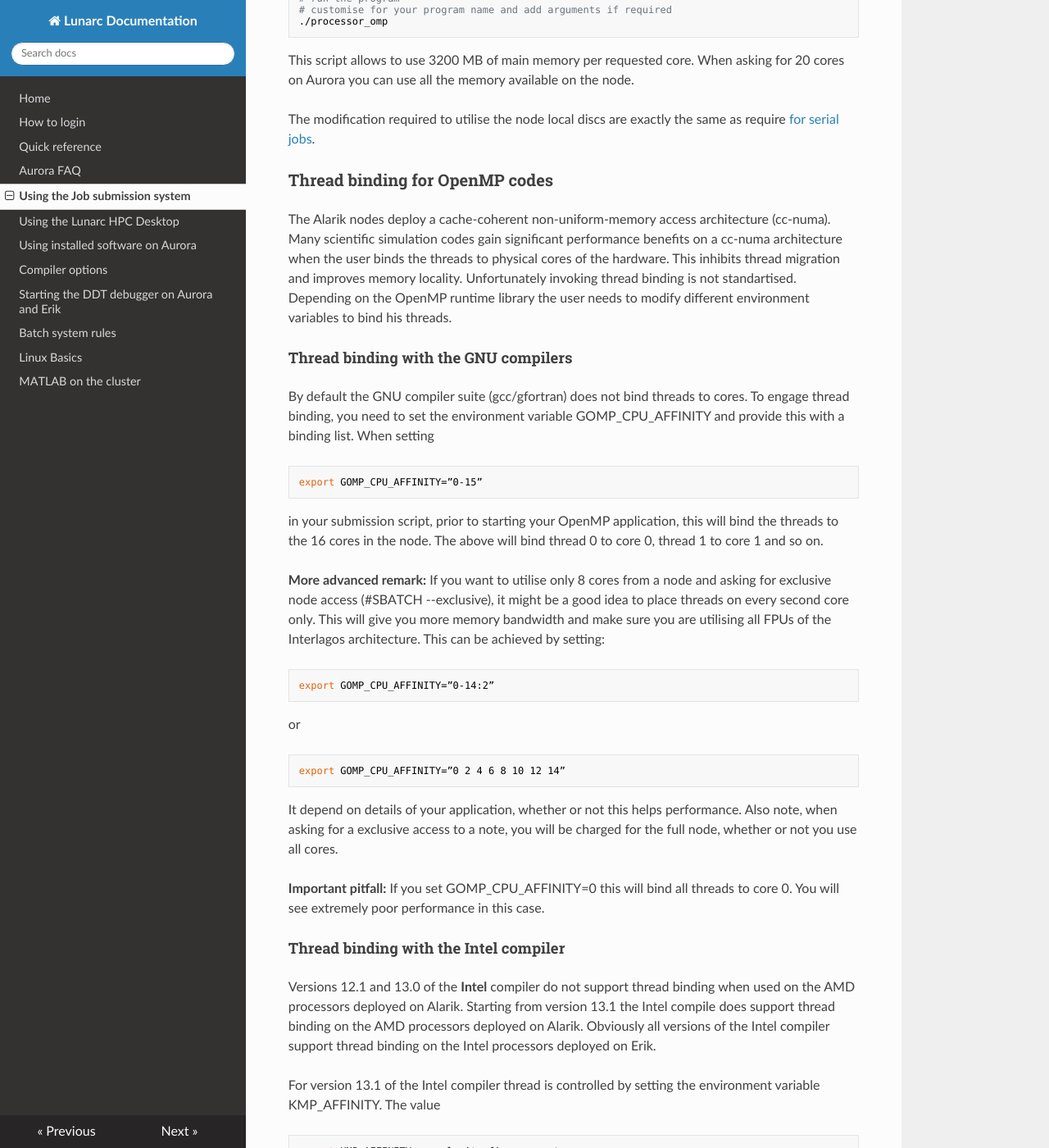
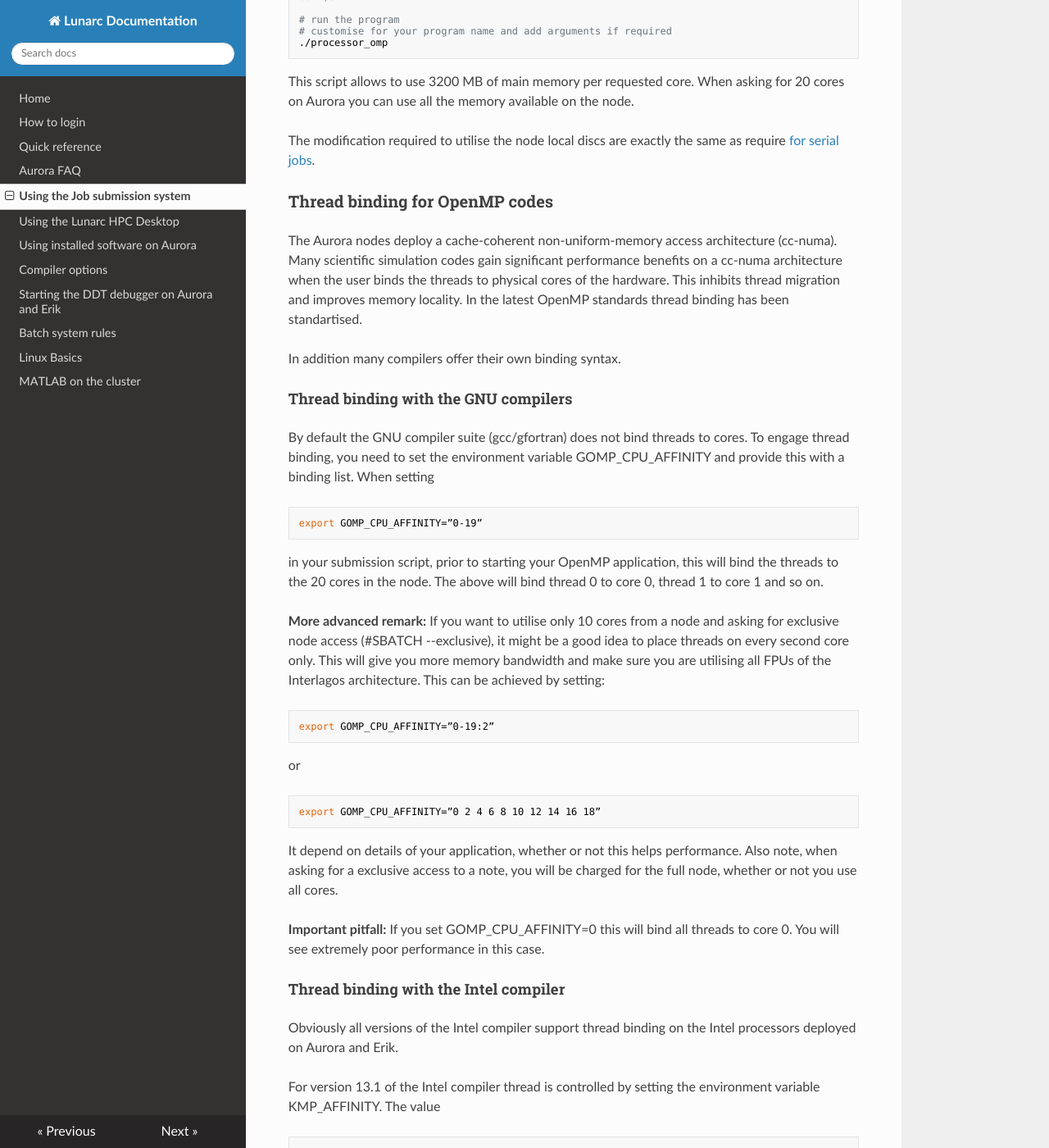
Before and after one commit to lunarc/lunarc_docs, an MkDocs documentation site: the page built from docs/batch_system.md, in a window 1280 px wide and 1400 px high, scrolled down 24791 px. Shown: the whole window at 82% size. Built offline with MkDocs 1.6.1, drawn with Linux system fonts in a browser that asks for light colours; nearby versions of some CDN libraries; old or Windows-style settings are respelled for this version of MkDocs; some of the changed text lies outside the part shown.

Commit message:
Removal of Alarik references, added information on GPU partition

```diff
--- a/docs/batch_system.md
+++ b/docs/batch_system.md
@@ -50,7 +50,7 @@
 
 This should deliver a screen output similar to
 
-    [fred@alarik Serial]$ sbatch echo_script.sh
+    [fred@aurora Serial]$ sbatch echo_script.sh
     Submitted batch job 7185
 
 Where 7185 is the job number assigned by SLURM. Once your job has
@@ -160,6 +160,32 @@
 
     #SBATCH --reservation=lu2016-x-xx
 
+#### Accessing GPUs in the LU partition
+
+A number of compute nodes in the Lund University partition are equiped
+with GPUs.  These nodes are equiped with 2 Nvidia K80 cards that have
+been configured as four K40 cards.
+
+To access the GPU nodes you need to be a member in an LU project.  In
+your job script you need to specify the GPU-partition (instead of the
+LU-partition):
+
+    #SBATCH -p gpu
+
+and the number of GPUs required as a *generic consumable resource*.
+The line:
+
+    #SBATCH --gres=gpu:2
+
+will request two K40 cards for you.  We recommend specifying no more
+than five cores per requested GPU.  A number of GPU nodes have less
+memory per node available for the users.  We would like to ask users to add a
+line:
+
+    #SBATCH --mem-per-cpu=3000
+
+to standard job submission scripts.
+
 ### Specifying memory requirements
 
 #### Aurora
@@ -181,26 +207,6 @@
 with eight cores each. The default memory request per core is therefore
 4000 MB of memory. As in the case of Aurora, if more than 4000MB of
 memory per core is needed it has to be described as above.
-
-#### Alarik
-Alarik has 32 GB of memory installed on the small memory nodes and 64 GB
-of memory on the large memory nodes. The default memory request per core
-on the system is 2000 MB (a sixteenth of 32GB). If more then 2000 MB per
-core is needed it has to be requested explictly with the
-**--mem-per-cpu** option of sbatch. In this case you also have to
-request allocation on a large memory node using the **-C mem64GB**
-option of sbatch. The following show an example how to request 4000 MB
-of main memory per compute core used:
-
-    #SBATCH -C mem64GB
-    #SBATCH --mem-per-cpu=4000
-
-When requesting more than 2000 MB of memory, your jobs may spend a
-longer time in the queue, waiting for execution, since it needs to wait
-for run-slot(s) on the large memory nodes to become available. When
-requesting more then 4000 MB per processing core, your jobs will be
-charged at a higher rate. In this case some processing cores have to
-remain idle since you are using more than your fair share of memory.
 
 
 ### Controlling job output
@@ -255,14 +261,14 @@
 want to start a parallel job, which uses the mesh. You first submit the
 mesh creation job using sbatch
 
-    [fred@alarik Simcode]$ sbatch run_mesh.sh
+    [fred@aurora Simcode]$ sbatch run_mesh.sh
     Submitted batch job 8042
 
 As discussed, sbatch returns you a jobid, 8042 in this example. You use
 this to declare your dependency when submitting the simulation job to
 the queue
 
-    [fred@alarik Simcode]$ sbatch -d afterok:8042 run_sim.sh
+    [fred@aurora Simcode]$ sbatch -d afterok:8042 run_sim.sh
     Submitted batch job 8043
 
 When using squeue to monitor job 8043, this should now be in status
@@ -373,9 +379,8 @@
 only specify items 1 and 3.
 
 It is typically not advisable to have the product of items 2 and 3
-exceeding the number of cores per node, which is 16 for standard Alarik
-and Erik compute nodes. On the Alarik extra compute nodes this number is
-48. In most cases users requesting multiple nodes will want the product
+exceeding the number of cores per node, which is 16 Erik compute nodes
+and 20 for Aurora compute nodes. In most cases users requesting multiple nodes will want the product
 to equal the number of cores per node. The syntax how to control nodes,
 tasks per node and threads per task is explaned below.
 
@@ -391,8 +396,8 @@
 
 to your job script will ensure that SLURM will allocate dedicated nodes
 to your job. Obviously your project gets charged for the full costs of
-the nodes you are using, that is in case of Alarik and Erik 16 cores per
-node.
+the nodes you are using, that is 20 cores per node in case of Aurora nodes and
+16 cores per node in case of Erik.
 
 ### Specifying the number of nodes required for the job
 
@@ -501,9 +506,8 @@
 earlier Lunarc systems and a [separate guide](http://lunarc-documentation.readthedocs.org/en/latest/aurora_modules/) is available.
 When compiling code using a [toolchain](http://lunarc-documentation.readthedocs.org/en/latest/aurora_modules/#compiling-code-and-using-toolchains) module is recommended.
 
-On Alarik we automatically load a modern version of the GCC compiler,
-which supports the deployed AMD Opteron processors. At the time of
-writing this is version 4.6.2 of GCC. If you prefer using a different
+On Erik we automatically load a modern version of the GCC compiler,
+which supports the deployed AMD Opteron processors. If you prefer using a different
 compiler, you can add the desired module, e.g., version 12.1 of the
 Intel compiler
 
@@ -514,9 +518,6 @@
 problem, but the compiler wrappers in the openmpi modules have the same
 names and it safest to only have one loaded at a time.
 
-On Erik the same compilers as on Alarik are present. Note that the
-processors on Erik are of the Intel Xeon type and thus utilize the mkl
-as supplied.
 
 ### SLURM variables
 
@@ -613,7 +614,7 @@
 be held in the queue until the requested resources become available. A
 typical use case looks as follows:
 
-    [fred@alarik MPItest]$ sbatch runjob.sh
+    [fred@aurora MPItest]$ sbatch runjob.sh
     Submitted batch job 7197
 
 User fred submitted the script runjob.sh to the job queue and got the
@@ -991,7 +994,7 @@
 jobs on 32 cores. The jobid of the job is 8070. The output shows the
 job-steps the script is presently processing
 
-    [fred@alarik MultiSerialTest]$ squeue -j 8070 -s
+    [fred@aurora MultiSerialTest]$ squeue -j 8070 -s
     STEPID NAME PARTITION USER TIME NODELIST
     8070.130 small_ex snic fred 2:09 an074
     8070.133 small_ex snic fred 2:02 an073
@@ -1280,14 +1283,15 @@
 
 ### Thread binding for OpenMP codes
 
-The Alarik nodes deploy a cache-coherent non-uniform-memory access
+The Aurora nodes deploy a cache-coherent non-uniform-memory access
 architecture (cc-numa). Many scientific simulation codes gain
 significant performance benefits on a cc-numa architecture when the user
 binds the threads to physical cores of the hardware. This inhibits
-thread migration and improves memory locality. Unfortunately invoking
-thread binding is not standartised. Depending on the OpenMP runtime
-library the user needs to modify different environment variables to bind
-his threads.
+thread migration and improves memory locality. In the latest OpenMP
+standards thread binding has been standartised.
+
+In addition many compilers offer their own binding syntax.
+
 
 #### Thread binding with the GNU compilers
 
@@ -1296,23 +1300,23 @@
 variable GOMP_CPU_AFFINITY and provide this with a binding list. When
 setting
 
-    export GOMP_CPU_AFFINITY=”0-15”
+    export GOMP_CPU_AFFINITY=”0-19”
 
 in your submission script, prior to starting your OpenMP application,
-this will bind the threads to the 16 cores in the node. The above will
+this will bind the threads to the 20 cores in the node. The above will
 bind thread 0 to core 0, thread 1 to core 1 and so on.
 
-**More advanced remark:** If you want to utilise only 8 cores from a
+**More advanced remark:** If you want to utilise only 10 cores from a
 node and asking for exclusive node access (#SBATCH --exclusive), it
 might be a good idea to place threads on every second core only. This
 will give you more memory bandwidth and make sure you are utilising all
 FPUs of the Interlagos architecture. This can be achieved by setting:
 
-    export GOMP_CPU_AFFINITY=”0-14:2”
+    export GOMP_CPU_AFFINITY=”0-19:2”
 
 or
 
-    export GOMP_CPU_AFFINITY=”0 2 4 6 8 10 12 14”
+    export GOMP_CPU_AFFINITY=”0 2 4 6 8 10 12 14 16 18”
 
 It depend on details of your application, whether or not this helps
 performance. Also note, when asking for a exclusive access to a note,
@@ -1325,11 +1329,9 @@
 
 #### Thread binding with the Intel compiler
 
-Versions 12.1 and 13.0 of the **Intel** compiler do not support thread
-binding when used on the AMD processors deployed on Alarik. Starting
-from version 13.1 the Intel compile does support thread binding on the
-AMD processors deployed on Alarik. Obviously all versions of the Intel
+Obviously all versions of the Intel
 compiler support thread binding on the Intel processors deployed on
+Aurora and
 Erik.
 
 For version 13.1 of the Intel compiler thread is controlled by setting
```
Also changed, not shown: other parts of docs/batch_system.md (+3 -1 lines).
